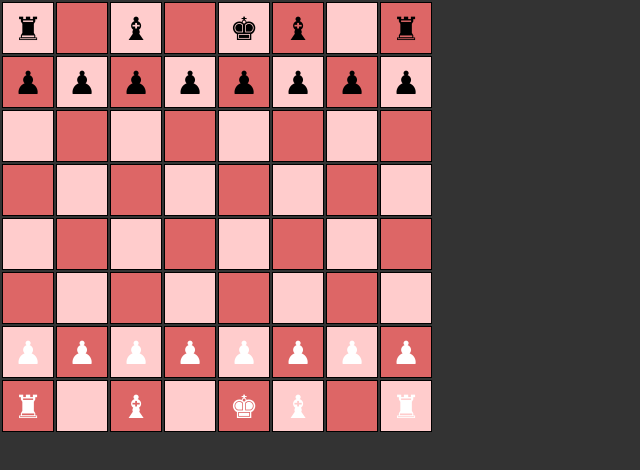
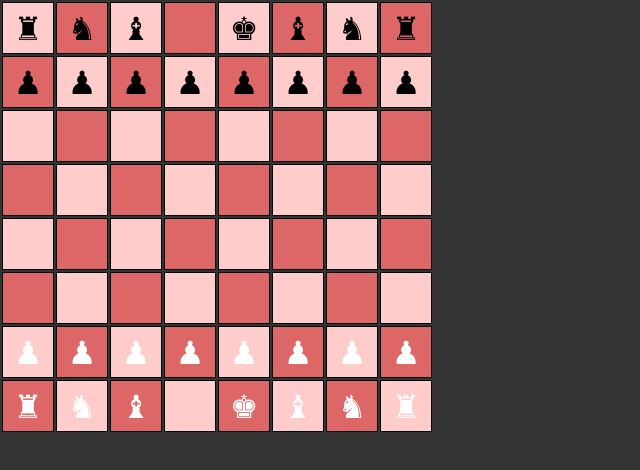
Before and after one commit to dragonfi/react-boardgame, a React (Create React App) app: page / in a window 1280 px wide. Shown: the top 470 px of the page, without its empty margins (0-640 px from the left). Built offline with nearby package versions, Linux system fonts and the light colour scheme.

Commit message:
add knight

```diff
--- a/src/ChessRules.js
+++ b/src/ChessRules.js
@@ -294,6 +294,35 @@ class BishopRules {
   }
 }
 
+class KnightRules {
+  static figure = "♞";
+
+  static validMoves(board, square) {
+    const piece = board.pieces[square];
+    let validMoves = [];
+    for (const [dRank, dFile] of [[-1, -2], [-1, 2], [1, -2], [1, 2], [2, -1], [2, 1], [-2, -1], [-2, 1]]) {
+      let newSquare = new Position(square).offsetFile(dFile).offsetRank(dRank).toString();
+      if (!hasFriendlyPiece(board, newSquare, piece.color)) {
+        validMoves.push(newSquare);
+      }
+    }
+    return validMoves;
+  }
+
+  static movePiece(board, square, newSquare) {
+    const pieces = {...board.pieces};
+    const piece = board.pieces[square];
+
+    pieces[newSquare] = piece;
+    delete pieces[square];
+
+    return {
+      ...board,
+      pieces: pieces,
+    };
+  }
+}
+
 function initialBoardState() {
   return {
     pieces: {
@@ -323,7 +352,10 @@ function initialBoardState() {
       "f1": {pieceType: BISHOP, color: WHITE},
       "c8": {pieceType: BISHOP, color: BLACK},
       "f8": {pieceType: BISHOP, color: BLACK},
-
+      "b1": {pieceType: KNIGHT, color: WHITE},
+      "g1": {pieceType: KNIGHT, color: WHITE},
+      "b8": {pieceType: KNIGHT, color: BLACK},
+      "g8": {pieceType: KNIGHT, color: BLACK},
     },
     activeSide: WHITE,
     availableEnPassant: {
@@ -351,6 +383,7 @@ const rules = {
     [KING]: KingRules,
     [ROOK]: RookRules,
     [BISHOP]: BishopRules,
+    [KNIGHT]: KnightRules,
   },
   selectors: [PawnPromotionSelector],
 }
```
